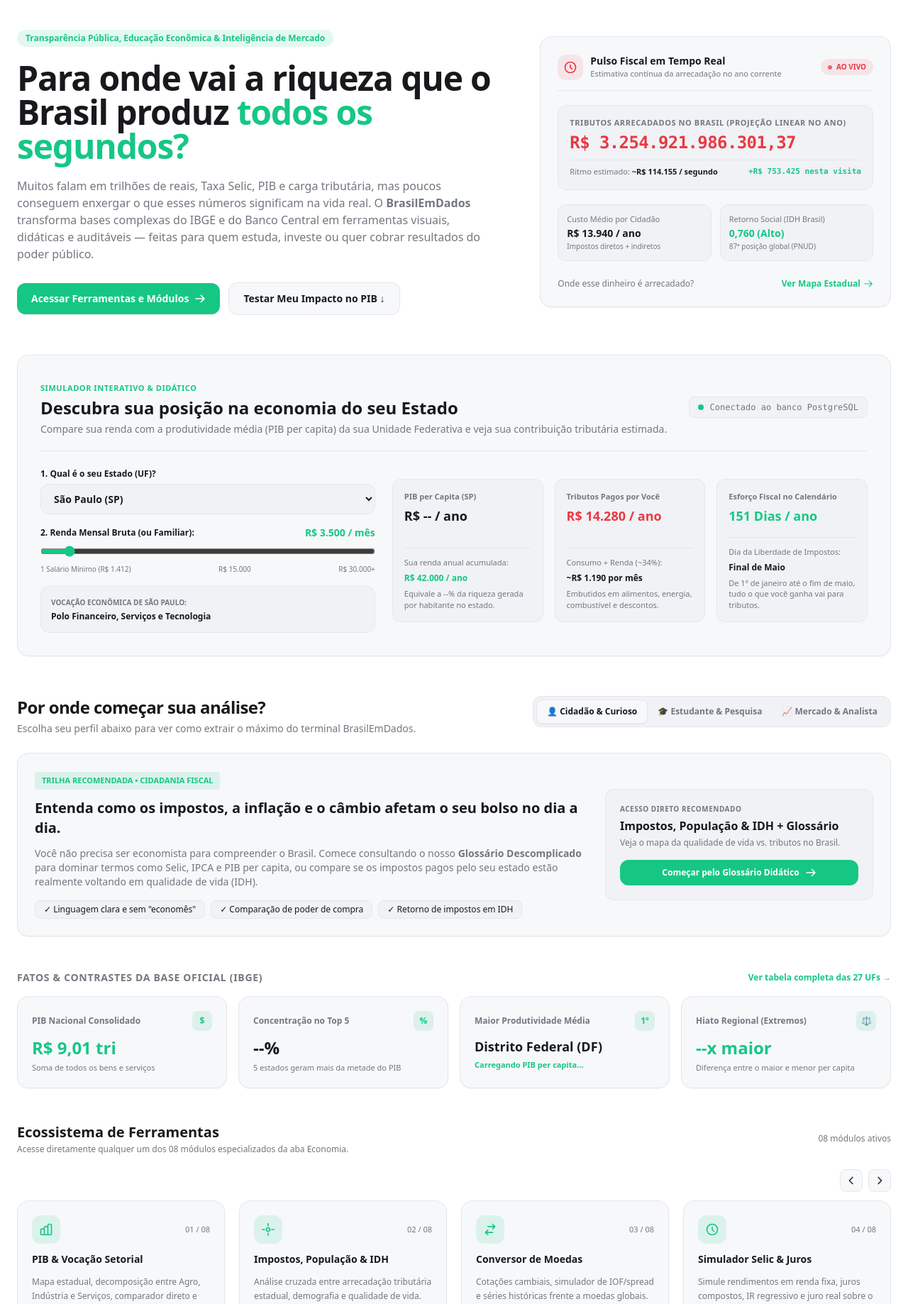
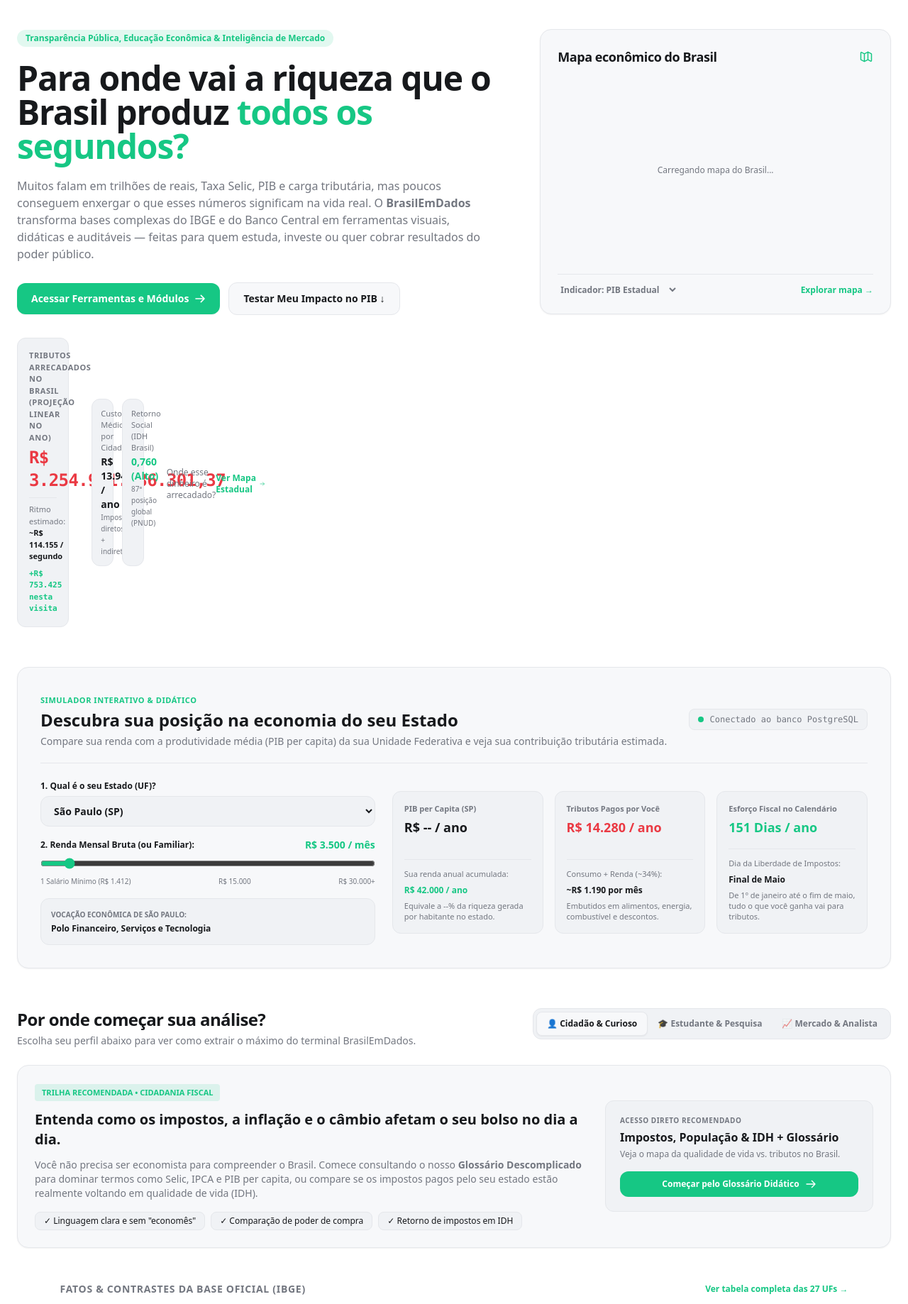
Before and after one commit to lrfarias/BrazilData, a Spring Boot app: page / in a window 1280 px wide. Shown: the part 98-1936 px from the top of the page at 71% size. Run offline with Spring Boot 4, Linux system fonts and the light colour scheme; data that the repository does not hold is empty; some libraries are stand-ins or nearby versions.

Commit message:
mapa main

```diff
--- a/src/main/resources/static/index.html
+++ b/src/main/resources/static/index.html
@@ -20,6 +20,7 @@
 <meta name="twitter:image" content="https://brasilemdadosp.com/download.png">
     <!-- Tailwind CSS -->
    <link rel="stylesheet" href="/css/tailwind.min.css">
+   <script src="https://cdn.jsdelivr.net/npm/d3@7/dist/d3.min.js"></script>
     <link rel="icon" type="image/x-icon" href="/favicon.ico?v=2">
     <link rel="stylesheet" href="css/theme.css">
     <style>
@@ -90,26 +91,48 @@
                     </div>
                 </div>
 
-                <!-- Direita: Pulso Tributário e Produtivo Ao Vivo (5 colunas) -->
+                <!-- Direita: Pulso Tributário e Produtivo Ao Vivo (5 colunas) --><!-- Direita: Mapa Econômico do Brasil Interativo (5 colunas) -->
                 <div class="lg:col-span-5">
-                    <div class="din-card-bg border din-border rounded-2xl p-5 sm:p-6 shadow-sm space-y-5 relative overflow-hidden">
+                    <!-- Tooltip flutuante do mapa -->
+                    <div id="homeMapTip" class="pointer-events-none fixed z-50 hidden px-3 py-2 rounded-lg text-xs shadow-lg border din-border din-card-bg">
+                        <div class="flex items-center gap-2 border-b din-border pb-1">
+                            <span id="homeTipBand" class="shrink-0"></span>
+                            <p id="homeTipNome" class="font-bold din-text-main"></p>
+                        </div>
+                        <p id="homeTipVal" class="din-green font-semibold mt-1 tabular-nums"></p>
+                        <p class="text-[10px] din-text-muted mt-0.5">Clique para abrir o estado →</p>
+                    </div>
 
-                        <div class="flex items-center justify-between border-b din-border pb-3.5">
-                            <div class="flex items-center gap-2.5">
-                                <div class="w-9 h-9 rounded-xl din-red-box flex items-center justify-center shrink-0">
-                                    <svg class="w-5 h-5" fill="none" stroke="currentColor" viewBox="0 0 24 24" stroke-width="2">
-                                        <path stroke-linecap="round" stroke-linejoin="round" d="M12 8v4l3 3m6-3a9 9 0 11-18 0 9 9 0 0118 0z"></path>
-                                    </svg>
-                                </div>
-                                <div>
-                                    <h2 class="text-sm font-bold din-text-main">Pulso Fiscal em Tempo Real</h2>
-                                    <p class="text-[11px] din-text-muted">Estimativa contínua da arrecadação no ano corrente</p>
-                                </div>
-                            </div>
-                            <span class="inline-flex items-center gap-1.5 text-[10px] font-bold uppercase px-2.5 py-1 rounded-full din-red-box shrink-0">
-                                <span class="w-1.5 h-1.5 rounded-full bg-[#EA3943] live-dot"></span> AO VIVO
-                            </span>
+                    <div class="din-card-bg border din-border rounded-2xl p-5 sm:p-6 shadow-sm flex flex-col justify-between space-y-4">
+                        <!-- Topo do Card -->
+                        <div class="flex items-center justify-between gap-2">
+                            <h2 class="text-base sm:text-lg font-bold din-text-main tracking-tight">Mapa econômico do Brasil</h2>
+                            <svg class="w-5 h-5 din-green shrink-0" fill="none" stroke="currentColor" viewBox="0 0 24 24" stroke-width="1.8">
+                                <path stroke-linecap="round" stroke-linejoin="round" d="M9 20l-5.447-2.724A1 1 0 013 16.382V5.618a1 1 0 011.447-.894L9 7m0 13l6-3m-6 3V7m6 10l4.553 2.276A1 1 0 0021 18.382V7.618a1 1 0 00-.553-.894L15 4m0 13V4m0 0L9 7"></path>
+                            </svg>
                         </div>
+
+                        <!-- Área do Mapa SVG (formato real do Brasil) -->
+                        <div class="relative min-h-[260px] sm:min-h-[300px] flex items-center justify-center">
+                            <p id="homeMapLoading" class="text-xs din-text-muted">Carregando mapa do Brasil...</p>
+                            <svg id="mapaHomeBrasil" viewBox="0 0 500 480" class="w-full max-h-[300px] hidden"></svg>
+                        </div>
+
+                        <!-- Rodapé do Card: Seletor de Indicador + Link -->
+                        <div class="flex items-center justify-between gap-3 pt-3 border-t din-border text-xs">
+                            <select id="selectIndicadorMapaHome" onchange="pintarMapaHome()"
+                                class="bg-transparent din-text-muted hover:din-text-main font-semibold focus:outline-none cursor-pointer">
+                                <option value="pibMil" class="din-card-bg din-text-main" selected>Indicador: PIB Estadual</option>
+                                <option value="perCapita" class="din-card-bg din-text-main">Indicador: PIB per Capita</option>
+                                <option value="pop" class="din-card-bg din-text-main">Indicador: População</option>
+                            </select>
+
+                            <a href="terminal-pib.html" class="din-green font-bold inline-flex items-center gap-1 hover:opacity-80 transition shrink-0">
+                                <span>Explorar mapa →</span>
+                            </a>
+                        </div>
+                    </div>
+                </div>
 
                         <!-- Contador Dinâmico de Impostos -->
                         <div class="din-secondary-bg border din-border rounded-xl p-4 tabular-nums">
```
